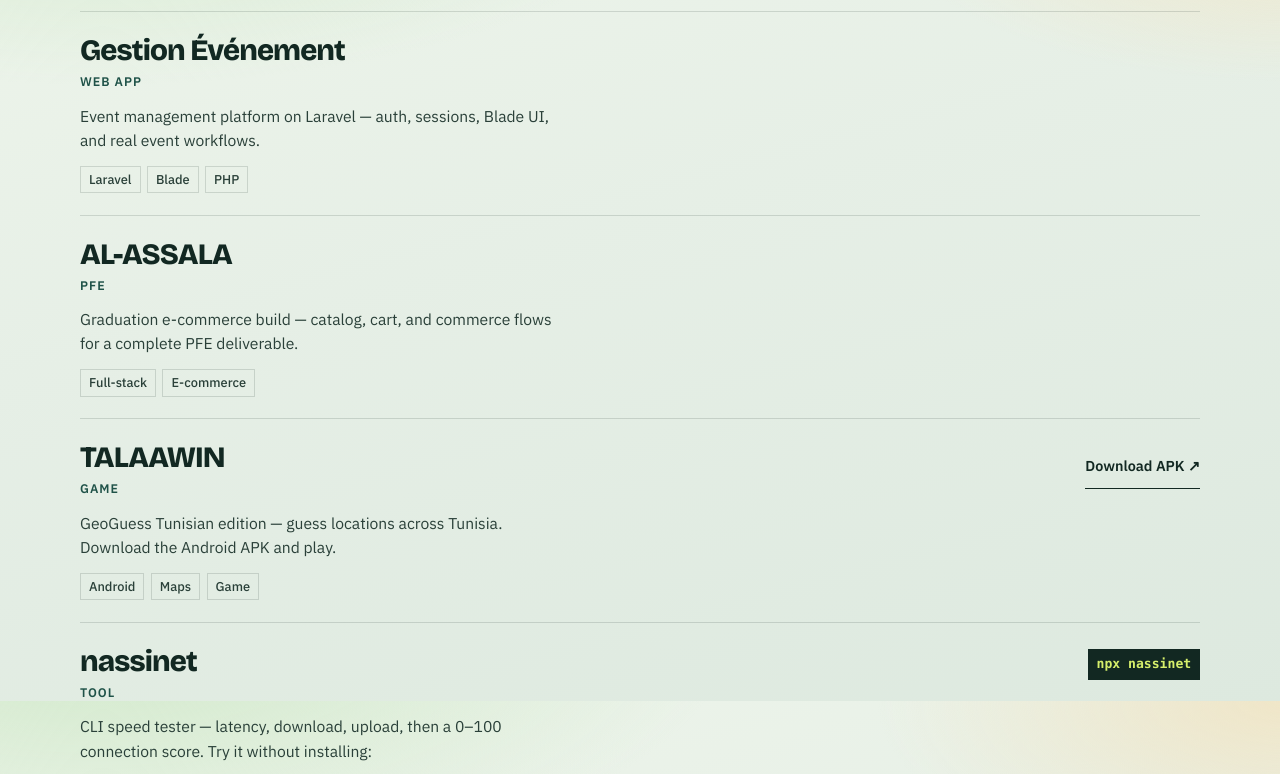
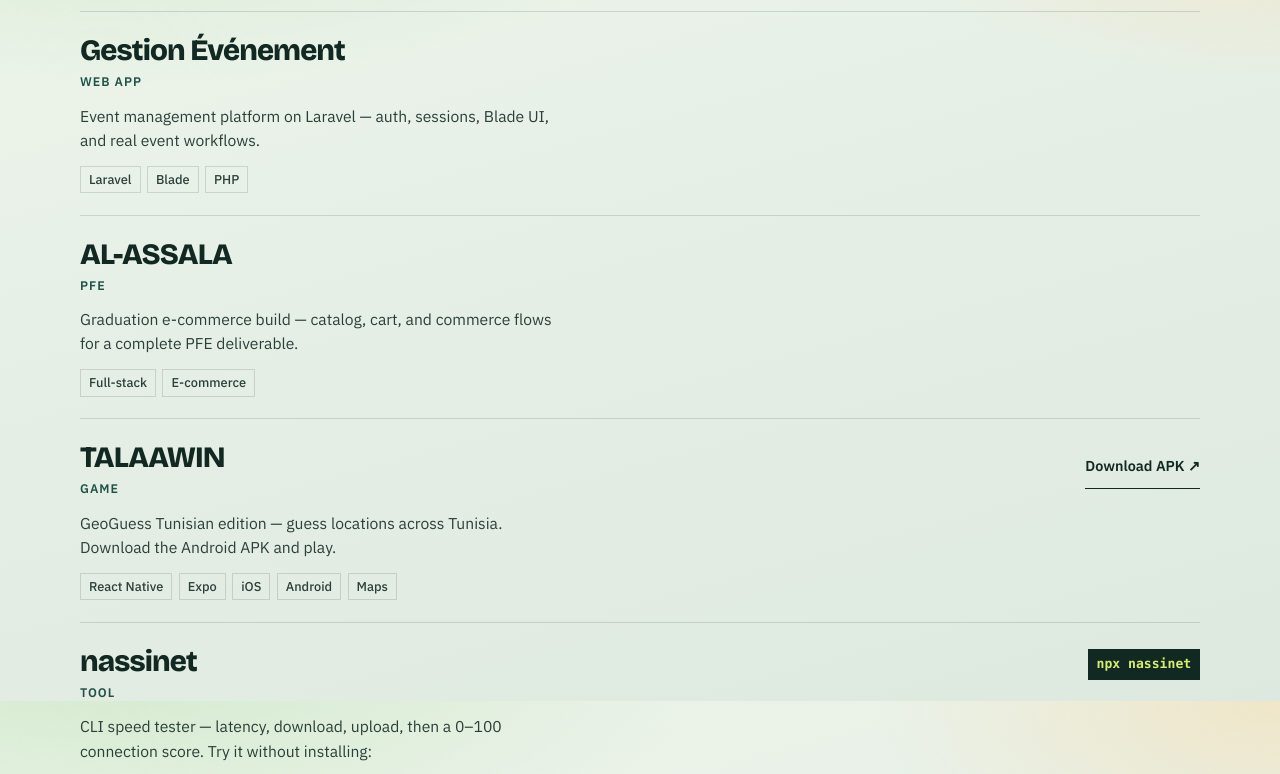
Before and after one commit to nassim778/portfolio, a React (Vite) app: page / in a window 1280 px wide. Shown: the part 3299-4073 px from the top of the page. Built offline with nearby package versions, Linux system fonts and the light colour scheme.

Commit message:
Tag TALAAWIN with React Native, Expo, and iOS

```diff
--- a/src/data/profile.ts
+++ b/src/data/profile.ts
@@ -13,7 +13,9 @@ export const profile = {
     "TypeScript",
     "React",
     "React Native",
+    "Expo",
     "Android",
+    "iOS",
     "Next.js",
     "Node.js",
     "PHP",
@@ -114,7 +116,7 @@ export const projects: Project[] = [
     name: "TALAAWIN",
     blurb:
       "GeoGuess Tunisian edition — guess locations across Tunisia. Download the Android APK and play.",
-    stack: ["Android", "Maps", "Game"],
+    stack: ["React Native", "Expo", "iOS", "Android", "Maps"],
     download:
       "https://github.com/nassim778/TALAAWIN/releases/download/v1.0.0/TALAAWIN-1.0.0.apk",
     kind: "Game",
```
